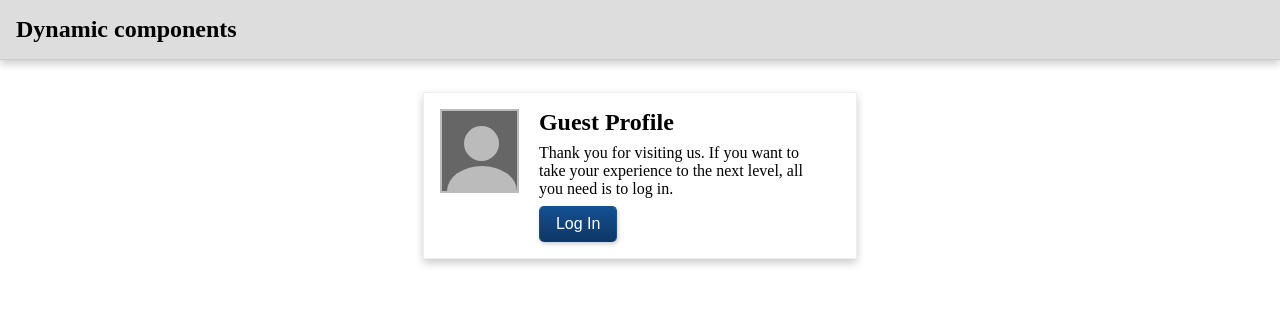
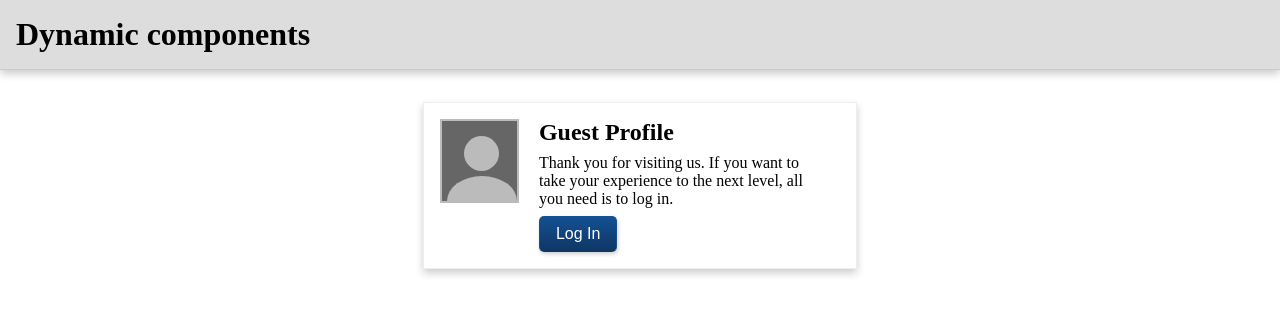
Before and after one commit to danmt/dynamic-component-loader, an Angular app: page / in a window 1280 px wide. Shown: the top 314 px of the page. Built offline with nearby package versions, Linux system fonts and the light colour scheme.

Commit message:
final touches

```diff
--- a/src/app/app.component.html
+++ b/src/app/app.component.html
@@ -1,7 +1,4 @@
-<section>
-  <h1 class="header">Dynamic components</h1>
-
-  <div class="container">
-    <app-profile-container></app-profile-container>
-  </div>
-</section>
+<h1 class="header">Dynamic components</h1>
+<main class="container">
+  <app-profile-container></app-profile-container>
+</main>
--- a/src/app/app.service.ts
+++ b/src/app/app.service.ts
@@ -6,7 +6,7 @@ import {
 import { from } from 'rxjs';
 import { map } from 'rxjs/operators';
 
-export interface HigherOrderComponent {
+export interface ComponentLoader {
   loadChildren: () => Promise<any>;
 }
 
@@ -16,8 +16,8 @@ export interface HigherOrderComponent {
 export class AppService {
   constructor(private cfr: ComponentFactoryResolver) {}
 
-  forChild(vcr: ViewContainerRef, hc: HigherOrderComponent) {
-    return from(hc.loadChildren()).pipe(
+  forChild(vcr: ViewContainerRef, cl: ComponentLoader) {
+    return from(cl.loadChildren()).pipe(
       map((component: any) => this.cfr.resolveComponentFactory(component)),
       map(componentFactory => vcr.createComponent(componentFactory))
     );
--- a/src/app/profile/profile.component.ts
+++ b/src/app/profile/profile.component.ts
@@ -1,7 +1,8 @@
-import { Component, OnInit, ViewChild } from '@angular/core';
+import { Component, OnInit, OnDestroy, ViewChild } from '@angular/core';
 import { ProfileHostDirective } from './profile-host.directive';
 import { ProfileService } from './profile.service';
-import { mergeMap } from 'rxjs/operators';
+import { mergeMap, takeUntil } from 'rxjs/operators';
+import { Subject } from 'rxjs';
 
 @Component({
   selector: 'app-profile-container',
@@ -9,9 +10,10 @@ import { mergeMap } from 'rxjs/operators';
     <ng-template appProfileHost></ng-template>
   `
 })
-export class ProfileComponent implements OnInit {
+export class ProfileComponent implements OnInit, OnDestroy {
   @ViewChild(ProfileHostDirective, { static: true })
   profileHost: ProfileHostDirective;
+  private destroySubject = new Subject();
 
   constructor(private profileService: ProfileService) {}
 
@@ -20,10 +22,16 @@ export class ProfileComponent implements OnInit {
 
     this.profileService.isLoggedIn$
       .pipe(
+        takeUntil(this.destroySubject),
         mergeMap(isLoggedIn =>
           this.profileService.loadComponent(viewContainerRef, isLoggedIn)
         )
       )
       .subscribe();
   }
+
+  ngOnDestroy() {
+    this.destroySubject.next();
+    this.destroySubject.complete();
+  }
 }
```
Also changed, not shown: 1 other file (tests, documents, lock files or other folders).
